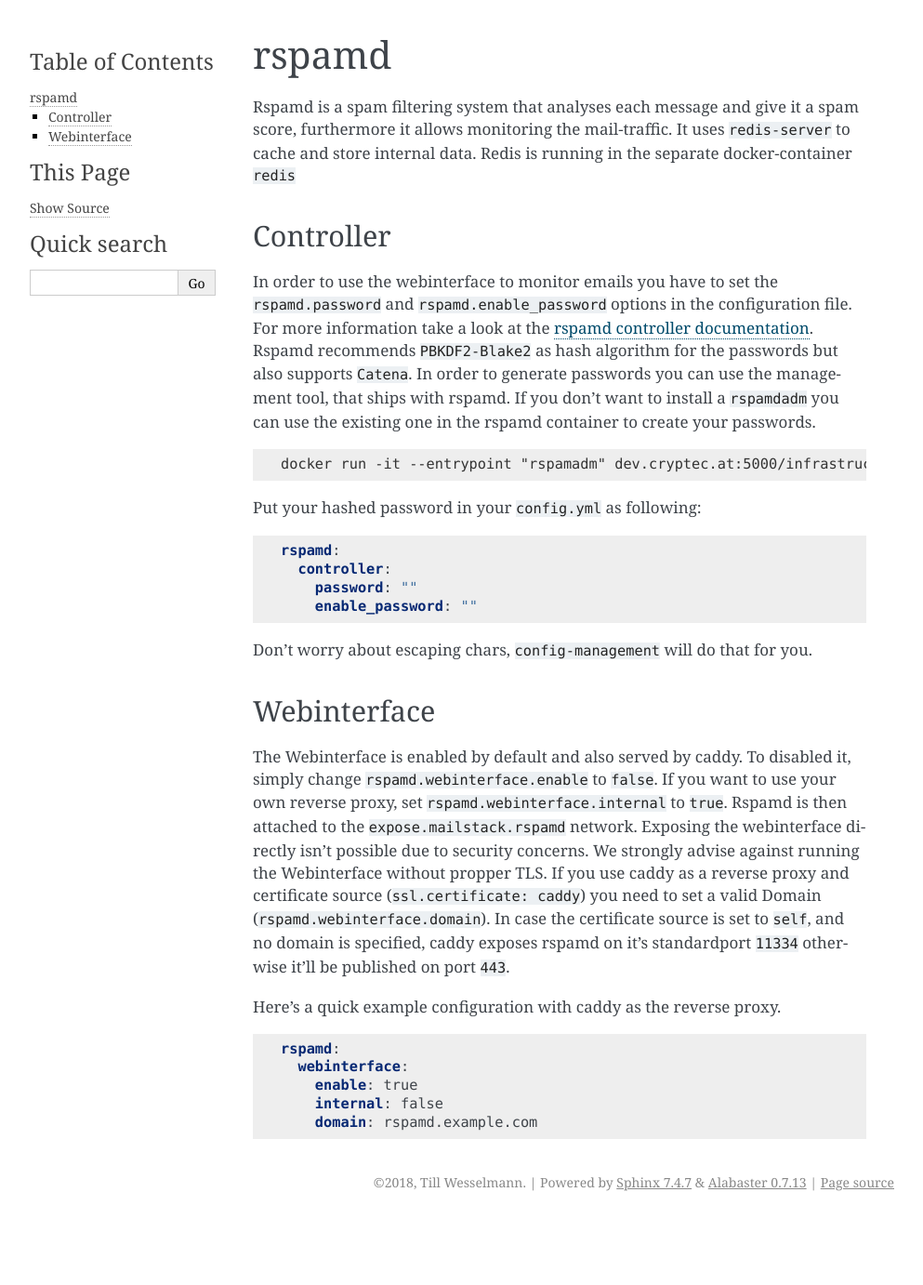
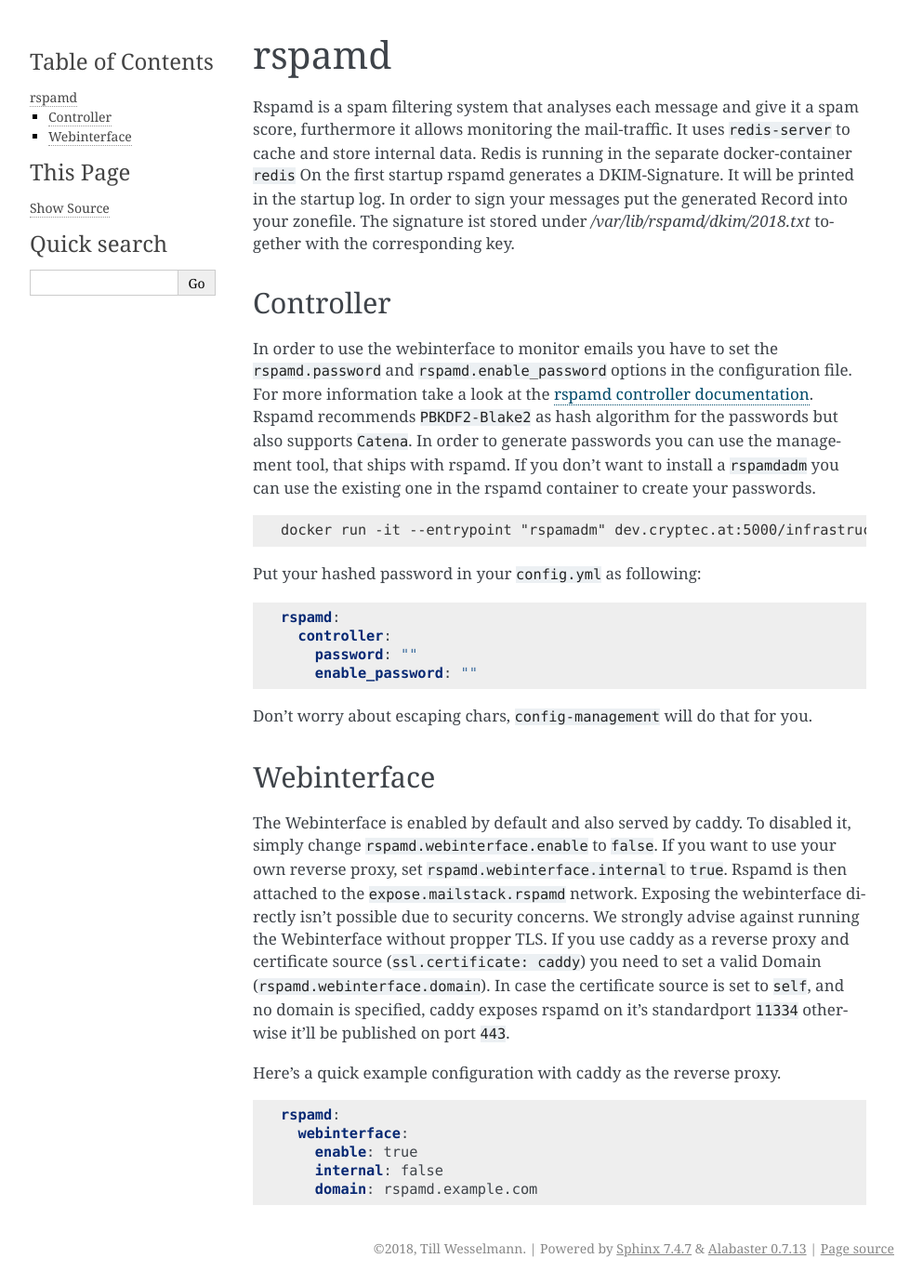
Before and after one commit to thesus/mailstack, a Sphinx documentation site: the page built from docs/source/reference/rspamd.rst, in a window 1280 px wide. Shown: the whole page at 93% size, without its empty margins (148-1141 px from the left). Built offline with Sphinx 7.4.7, drawn with Linux system fonts in a browser that asks for light colours; before the commit the page ends 1311 px from its top, so only the background shows below that.

Commit message:
Add documentation about DKIM-Signature generated by rspamd.

```diff
--- a/docs/source/reference/rspamd.rst
+++ b/docs/source/reference/rspamd.rst
@@ -5,7 +5,7 @@
 
 Rspamd is a spam filtering system that analyses each message and give it a spam score, furthermore it allows monitoring the mail-traffic.
 It uses ``redis-server`` to cache and store internal data. Redis is running in the separate docker-container ``redis``
-
+On the first startup rspamd generates a DKIM-Signature. It will be printed in the startup log. In order to sign your messages put the generated Record into your zonefile. The signature ist stored under `/var/lib/rspamd/dkim/2018.txt` together with the corresponding key.
 
 Controller
 ~~~~~~~~~~
```
